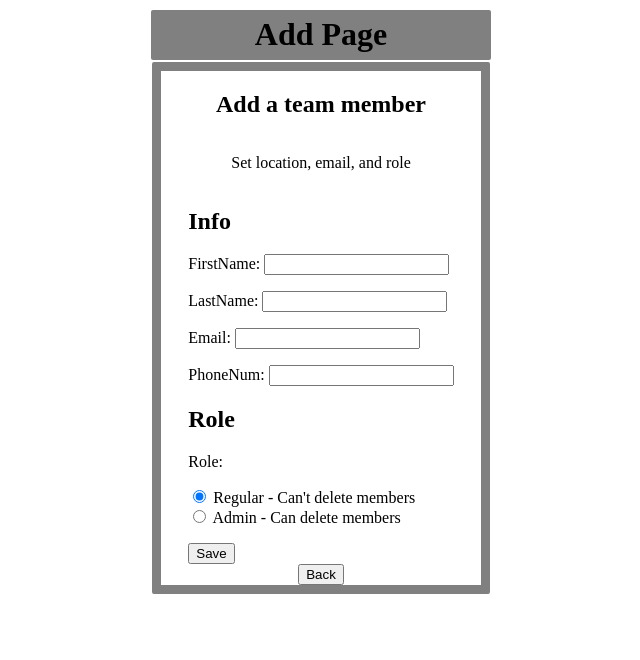
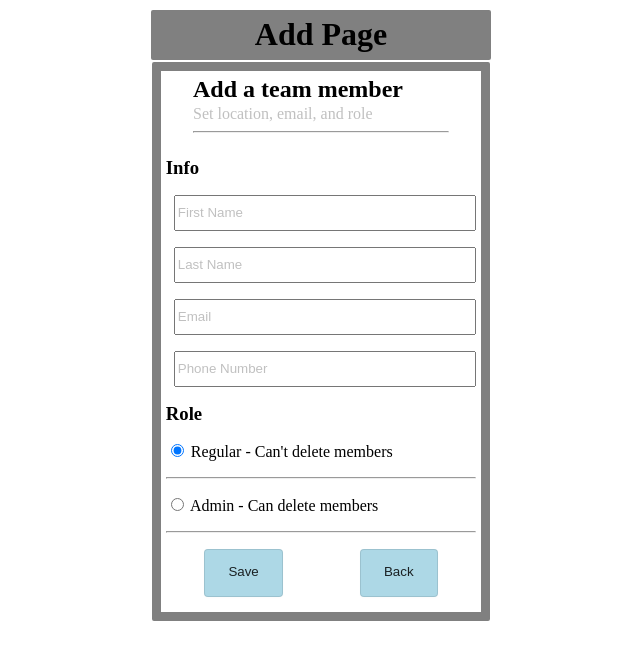
Before and after one commit to adpops/Instawork-Assessment-JN, a Django app: page /add/ in a window 1280 px wide. Shown: the top 660 px of the page, without its empty margins (319-959 px from the left). Run offline with Django 4.2, Linux system fonts and the light colour scheme.

Commit message:
simple css for add.html done

```diff
--- a/manageApp/models.py
+++ b/manageApp/models.py
@@ -6,8 +6,8 @@ class TeamMember(models.Model):
         ('r', "Regular - Can't delete members"),
         ('a', "Admin - Can delete members"),
     ]
-    firstName = models.CharField(max_length=255)
-    lastName = models.CharField(max_length=255)
-    email = models.EmailField(unique=True)
-    phoneNum = models.CharField(max_length=16, unique=True)
+    firstName = models.CharField(max_length=255, default='First Name')
+    lastName = models.CharField(max_length=255, default='Last Name')
+    email = models.EmailField(unique=True, default='Email')
+    phoneNum = models.CharField(max_length=16, unique=True, default='Phone Number')
     role = models.CharField(max_length=1, choices=CHOICES, default='r')
--- a/manageApp/static/manageApp/style.css
+++ b/manageApp/static/manageApp/style.css
@@ -22,9 +22,10 @@ body {
     align-items: center;
     border: 0.75vw solid grey;
     border-radius: 2px;
+    padding-bottom: 15px;
 }
 
-header { min-width: 23vw; }
+header { min-width: 20vw; }
 header #btn {
     display: flex;
     justify-content: flex-end;
@@ -50,12 +51,13 @@ a {
     text-decoration: none;
 }
 
-#content-index { min-width: 23vw; }
+#content { min-width: 20vw; }
 
-#content-index ul { padding: 0px; margin: 2px}
+#content ul { padding: 0px; margin: 2px}
 
 #display-users {
     display: flex;
+    padding-top: 10px;
 }
 #display-users i{
     font-size: 40px;
@@ -77,3 +79,59 @@ a {
     font-size: 13px;
     margin: 3px 0px 3px 0px;
 }
+
+form p form p input[type="text"]{
+    display: flex;
+    justify-content: center;
+}
+
+form p input[type="text"], form p input[type="email"]{
+    min-height: 30px;
+    min-width: 250px;
+    width: 23vw;
+    color: silver;
+}
+form p input[type="text"]:focus {color:black}
+
+#radio {
+    display: flex;
+    flex-direction: column;
+    justify-content: flex-start;
+    margin: 0px;
+}
+h3 {
+    margin: 0px;
+}
+
+#btns {
+    display:flex;
+    justify-content: space-around;
+}
+/*
+#btns input[type="submit"] {
+    background-color: transparent;
+    border: 0;
+    font-family: 'Open Sans', sans-serif;
+    font-weight: 600;
+    line-height: 1;
+    margin-top: 1.5rem;
+    width: 100%;
+} */
+
+/* CSS */
+#btns input[type="submit"]{
+  align-items: center;
+  border: 1px solid rgba(0, 0, 0, 0.1);
+  border-radius: .25rem;
+  box-shadow: rgba(0, 0, 0, 0.02) 0 1px 3px 0;
+  box-sizing: border-box;
+  color: rgba(0, 0, 0, 0.85);
+  cursor: pointer;
+  display: inline-flex;
+  justify-content: center;
+  line-height: 1.25;
+  margin: 0;
+  min-height: 3rem;
+  padding: calc(.875rem - 1px) calc(1.5rem - 1px);
+  background-color: lightblue;
+}
--- a/manageApp/templates/manageApp/add.html
+++ b/manageApp/templates/manageApp/add.html
@@ -3,31 +3,34 @@
     <head>
         {% load static %}
         <link rel="stylesheet" type="text/css" href="{% static 'manageApp/style.css' %}">
-        <title>Edit Team Members</title>
+        <title>Add Team Members</title>
     </head>
     <body>
         <h1 id='title'>Add Page</h1>
         <div id='main'>
+            <header>
                 <h2>Add a team member</h2>
                 <p>Set location, email, and role</p>
-
-            <form action="{%url 'manageApp:add' %}" method='post'>
+                <hr>
+            </header>
+            <div id='content'>
+                <form id='val-form' action="{%url 'manageApp:add' %}" method='post'>
                     {% csrf_token %}
                     <p> {{ form.non_field_errors }} </p>
-                <h2> Info </h2>
+                    <h3> Info </h3>
                     <p>
                         {{form.firstName.errors}}
-                    {{form.firstName.label_tag}}
+                        &#160;
                         {{form.firstName}}
                     </p>
                     <p>
                         {{form.lastName.errors}}
-                    {{form.lastName.label_tag}}
+                        &#160;
                         {{form.lastName}}
                     </p>
                     <p>
                         {{form.email.errors}}
-                    {{form.email.label_tag}}
+                        &#160;
                         {{form.email}}
                     </p>
                     {%if errorMsg|length > 0%}
@@ -35,20 +38,28 @@
                     {%endif%}
                     <p>
                         {{form.phoneNum.errors}}
-                    {{form.phoneNum.label_tag}}
+                        &#160;
                         {{form.phoneNum}}
                     </p>
-                <h2> Role </h2>
-                <p>
+                    <h3> Role </h3>
+                    <p id='radio'>
                         {{form.role.errors}}
-                    {{form.role.label_tag}}
-                    {{form.role}}
+                        {% comment %} {{form.role}} {% endcomment %}
+                        {%for role in form.role%}
+                            <p >
+                                {{role}}
+                                <hr>
                             </p>
-                <input type="submit" value="Save">
+                        {%endfor%}
+                    </p>
                 </form>
+                <div id='btns'>
+                    <input form='val-form' type="submit" value="Save">
                     <a href="{%url 'manageApp:index'%}">
                         <input type="submit" value="Back">
                     </a>
                 </div>
+            </div>
+        </div>
     </body>
 </html>
--- a/manageApp/templates/manageApp/index.html
+++ b/manageApp/templates/manageApp/index.html
@@ -21,7 +21,7 @@
                 {%endif%}
                 <hr>
             </header>
-            <div id='content-index'>
+            <div id='content'>
                 <ul>
                 {%for member in memberLst%}
                     <a href="{% url 'manageApp:edit' member.id %}">
```
Lines whose indentation alone changed are shown as unchanged.
